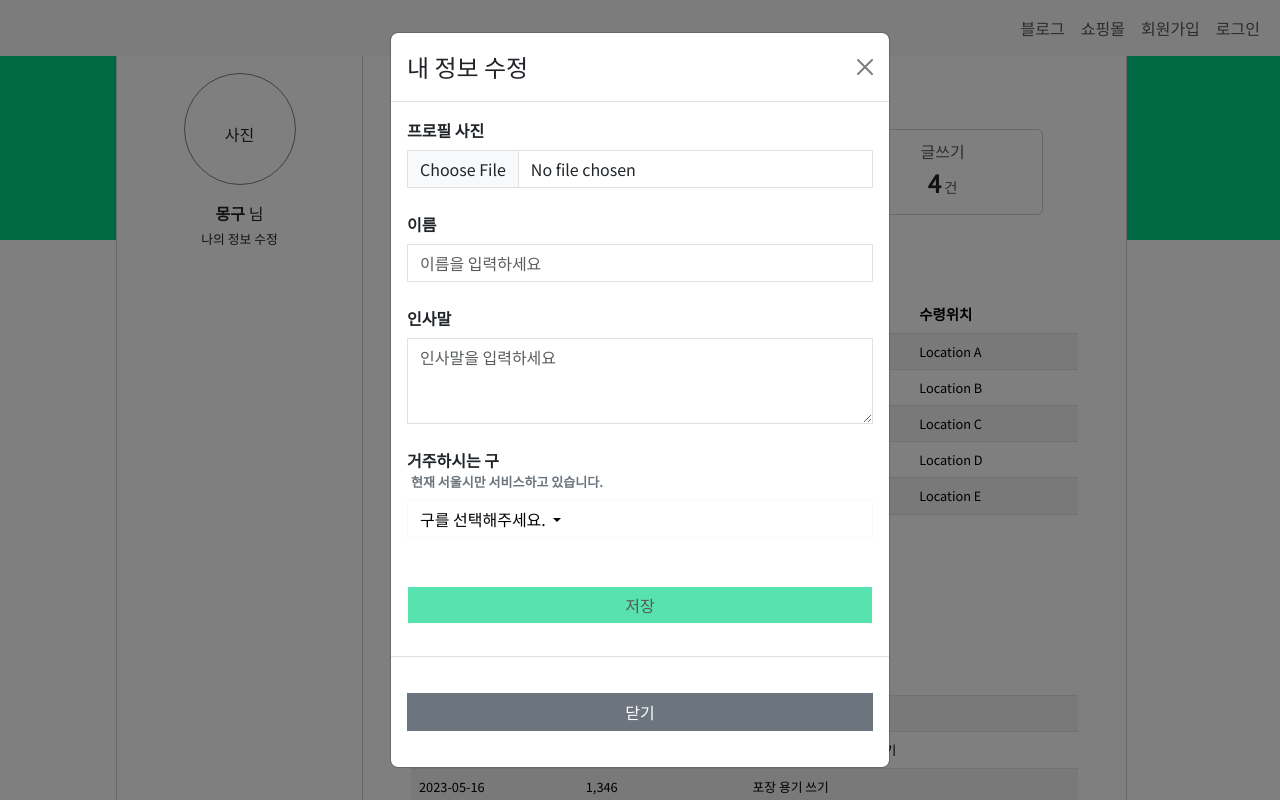
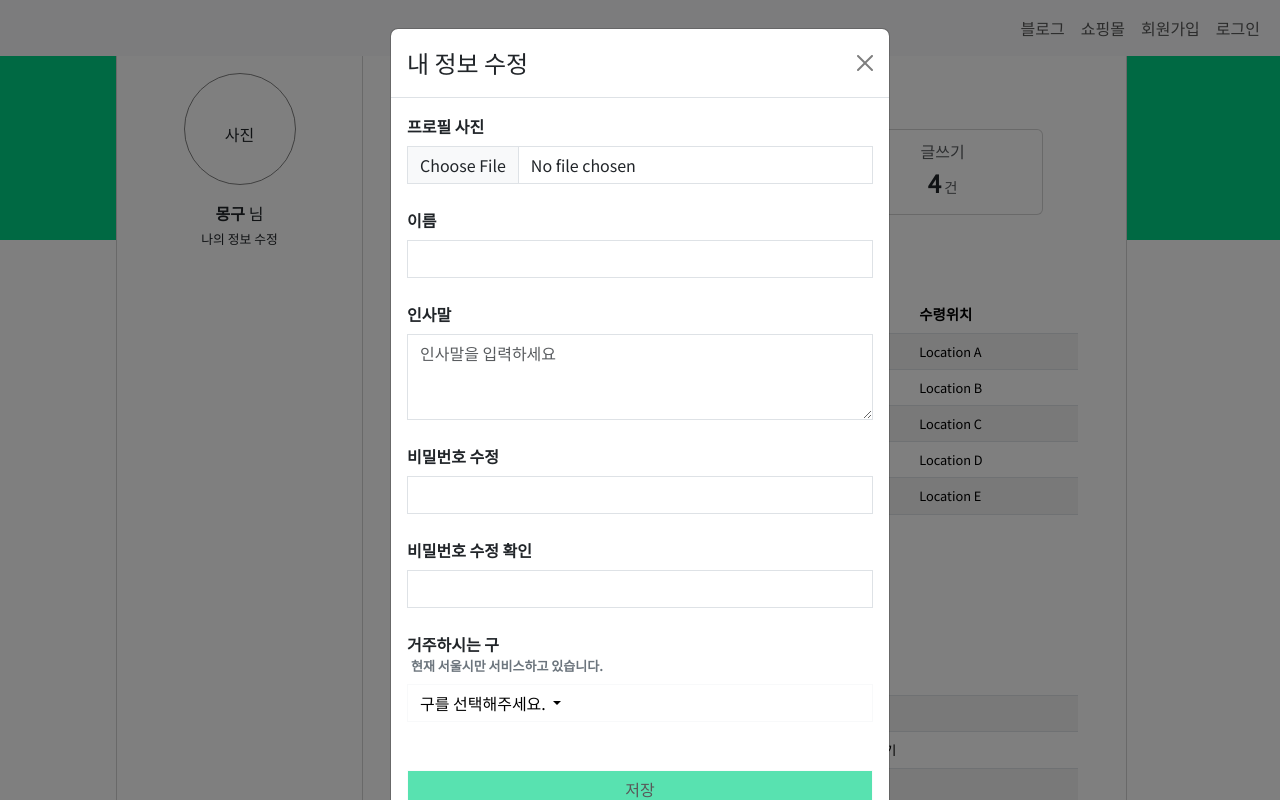
Before and after one commit to snghyun331/elice-ecobucks, a React (Vite) app in the folder front/: page /my in a window 1280 px wide. Both pictures are taken after a click on the link "나의 정보 수정". Shown: the top 800 px of the page. Built offline with nearby package versions, Linux system fonts and the light colour scheme.

Commit message:
Feat : 비번 수정란 추가

```diff
--- a/front/src/pages/My/UserEditForm.jsx
+++ b/front/src/pages/My/UserEditForm.jsx
@@ -1,10 +1,22 @@
-import React, { useState } from "react";
-import { Row, Form, Button, Dropdown } from "react-bootstrap";
+import React, { useState, useContext } from "react";
+import { useNavigate } from "react-router-dom";
+import { Row, Form, Button, Dropdown, Container } from "react-bootstrap";
+
+import * as Api from "../../api";
+import { DispatchContext, UserStateContext } from "../../App";
 
 const UserEditForm = () => {
+  const navigate = useNavigate();
+  const dispatch = useContext(DispatchContext);
+  const userState = useContext(UserStateContext);
+
+  const [email, setEmail] = useState("");
+  const [password, setPassword] = useState("");
+  const [confirmPassword, setConfirmPassword] = useState("");
   const [name, setName] = useState("");
+  const [district, setDistrict] = useState(null);
+
   const [greeting, setGreeting] = useState("");
-  const [district, setDistrict] = useState(null);
 
   const districts = [
     "강남구",
@@ -34,18 +46,47 @@ const UserEditForm = () => {
     "중랑구",
   ];
 
+  const validateEmail = (email) => {
+    return email
+      .toLowerCase()
+      .match(
+        /^(([^<>()[\]\\.,;:\s@"]+(\.[^<>()[\]\\.,;:\s@"]+)*)|(".+"))@((\[[0-9]{1,3}\.[0-9]{1,3}\.[0-9]{1,3}\.[0-9]{1,3}\])|(([a-zA-Z\-0-9]+\.)+[a-zA-Z]{2,}))$/
+      );
+  };
+
+  const validatePassword = (password) => {
+    return password.match(
+      /^(?=.*[a-zA-Z])(?=.*\d)(?=.*[@$!%*#?&])[A-Za-z\d@$!%*#?&]{6,18}$/
+    );
+  };
+
+  const validateName = (name) => {
+    return name.match(/^[a-zA-Z가-힣\s]{2,20}$/);
+  };
+
+  const isEmailValid = validateEmail(email);
+  const isPasswordValid = validatePassword(password);
+  const isPasswordSame = password === confirmPassword;
+  const isNameValid = validateName(name);
+  const isDistrictValid = district != null;
+
+  const isFormValid =
+    isEmailValid &&
+    isPasswordValid &&
+    isPasswordSame &&
+    isNameValid &&
+    isDistrictValid;
+
   const handleSubmit = (e) => {
     e.preventDefault();
     // 여기에서 변경된 정보를 처리하는 로직을 구현합니다.
     // 예를 들어, 서버로 변경된 정보를 전송하거나 상태를 업데이트하는 등의 작업을 수행할 수 있습니다.
     console.log("Name:", name);
     console.log("Email:", email);
+    console.log("Password:", password);
     console.log("Greeting:", greeting);
     console.log("District:", district);
   };
-
-  const isNameValid = name.length >= 2;
-  const isFormValid = isNameValid;
 
   return (
     <Form onSubmit={handleSubmit}>
@@ -59,20 +100,25 @@ const UserEditForm = () => {
         <Form.Control type="file" style={{ borderRadius: "0px" }} />
       </Form.Group>
 
-      <Form.Group controlId="formName">
+      <Form.Group controlId="registerName" className="mt-4">
         <Form.Label
-          className="d-block mt-4"
+          className="text-right d-block"
           style={{ fontWeight: "bold", textAlign: "left" }}
         >
           이름
         </Form.Label>
         <Form.Control
           type="text"
+          autoComplete="off"
           value={name}
           onChange={(e) => setName(e.target.value)}
-          placeholder="이름을 입력하세요"
           style={{ borderRadius: "0px" }}
         />
+        {!isNameValid && name.length > 0 && (
+          <Form.Text className="text-success">
+            이름은 한글과 알파벳만 사용 가능합니다.
+          </Form.Text>
+        )}
       </Form.Group>
 
       <Form.Group controlId="formGreeting">
@@ -92,11 +138,55 @@ const UserEditForm = () => {
         />
       </Form.Group>
 
+      <Form.Group controlId="registerPassword" className="mt-4">
+        <Form.Label
+          className="text-right d-block"
+          style={{ fontWeight: "bold", textAlign: "left" }}
+        >
+          비밀번호 수정
+        </Form.Label>
+        <Form.Control
+          type="password"
+          autoComplete="off"
+          value={password}
+          onChange={(e) => setPassword(e.target.value)}
+          style={{ borderRadius: "0px" }}
+        />
+          {!isPasswordValid && password.length > 0 && (
+            <Form.Text className="text-success d-block" style={{ textAlign: "left" }}>
+              비밀번호는 알파벳, 숫자, 특수문자를 모두 포함하는 6-18자리어야
+              합니다.
+            </Form.Text>
+          )}
+      </Form.Group>
+
+      <Form.Group controlId="registerConfirmPassword" className="mt-4">
+        <Form.Label
+          className="text-right d-block"
+          style={{ fontWeight: "bold", textAlign: "left" }}
+        >
+          비밀번호 수정 확인
+        </Form.Label>
+        <Form.Control
+          type="password"
+          autoComplete="off"
+          value={confirmPassword}
+          onChange={(e) => setConfirmPassword(e.target.value)}
+          style={{ borderRadius: "0px" }}
+        />
+        {!isPasswordSame && (
+            <Form.Text className="text-success d-block" style={{ textAlign: "left" }}>
+            비밀번호가 일치하지 않습니다.
+          </Form.Text>
+        )}
+      </Form.Group>
+
       <Form.Group controlId="registerDistrict" className="mt-4">
-      <Form.Label
+        <Form.Label
           className="d-block mt-4"
           style={{ fontWeight: "bold", textAlign: "left" }}
-        >거주하시는 구
+        >
+          거주하시는 구
           <Row className="text-secondary ms-1" style={{ fontSize: "13px" }}>
             현재 서울시만 서비스하고 있습니다.
           </Row>
```
